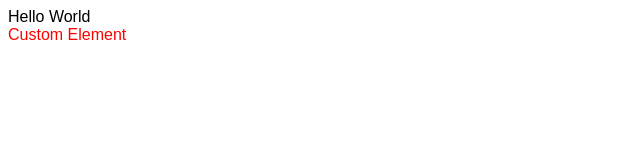
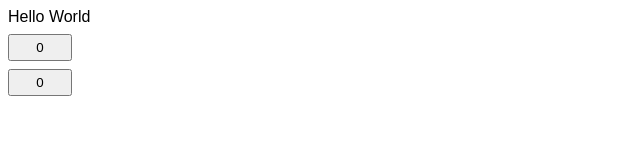
Before and after one commit to mcgill-a/framework, a website with bundled scripts: page index.html in a window 1280 px wide. Shown: the whole page, without its empty margins (0-640 px from the left). Built offline with nearby package versions, Linux system fonts and the light colour scheme.

Commit message:
Added buttons

```diff
--- a/index.css
+++ b/index.css
@@ -1,3 +1,7 @@
 .red {
   color: red;
 }
+
+.blue {
+  color: blue;
+}
--- a/index.html
+++ b/index.html
@@ -6,8 +6,9 @@
   <body>
     <div id="root">
       <span>Hello World</span>
-      <CustomElement class="red" />
+      <CustomElement class="red"></CustomElement>
+      <CustomElement class="blue"> </CustomElement>
     </div>
-    <script src="./dist/index.js"></script>
+    <script src="/dist/index.js"></script>
   </body>
 </html>
--- a/index.ts
+++ b/index.ts
@@ -1,3 +1,25 @@
+const CustomElement: () => HTMLElement = () => {
+  let value = 0;
+
+  const getValue = () => value.toString();
+  const setValue = (x: number) => (value = x);
+
+  const button = document.createElement("button");
+  button.textContent = getValue();
+  button.style.display = "flex";
+  button.style.minWidth = "64px";
+  button.style.justifyContent = "center";
+  button.style.boxSizing = "border-box";
+  button.style.padding = "4px";
+
+  button.onclick = () => {
+    setValue(value + 1);
+    button.textContent = getValue();
+    console.log(value);
+  };
+  return button;
+};
+
 const App = (root: HTMLElement | null) => {
   if (!root) return;
 
@@ -9,11 +31,13 @@ const App = (root: HTMLElement | null) => {
   style.height = "100%";
   style.backgroundColor = "white";
   style.fontFamily = "Arial";
+  style.gap = "8px";
 
   // Replacer
   const custom = root?.getElementsByTagName("CustomElement");
+  console.log(custom);
   for (const element of custom ?? []) {
-    element.innerHTML = "<span>Custom Element</span>";
+    element.append(CustomElement());
   }
 };
 
```
Also changed, not shown: dist/index.js.
